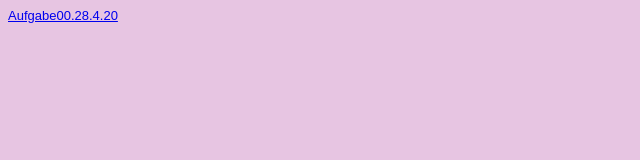
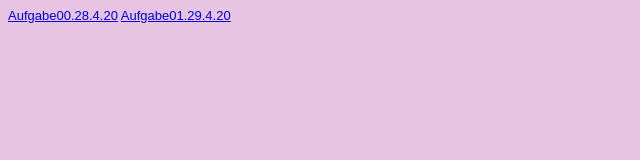
Before and after one commit to eichwald1997/GIS-SoSe-2020, a plain HTML site: page Steckbrief/steckbrief.htm in a window 1280 px wide. Shown: the whole page, without its empty margins (0-640 px from the left). Drawn offline with Linux system fonts and the light colour scheme.

Commit message:
Update steckbrief.htm

```diff
--- a/Steckbrief/steckbrief.htm
+++ b/Steckbrief/steckbrief.htm
@@ -14,5 +14,6 @@ body {
 <body>
 	<!-- Hier die Links zu den gelösten Aufgaben einstellen, aktuelle oben, alte stehen lassen! Format: Aufgabenbezeichnung, Datum -->
 	<a href="https://eichwald1997.github.io/GIS-SoSe-2020/L00/Aufgabe00.HTML" target="_blank">Aufgabe00.28.4.20</a>
+	<a href="https://eichwald1997.github.io/GIS-SoSe-2020/L00/Aufgabe01.HTML" target="_blank">Aufgabe01.29.4.20</a>
 </body>
 </html>
```
